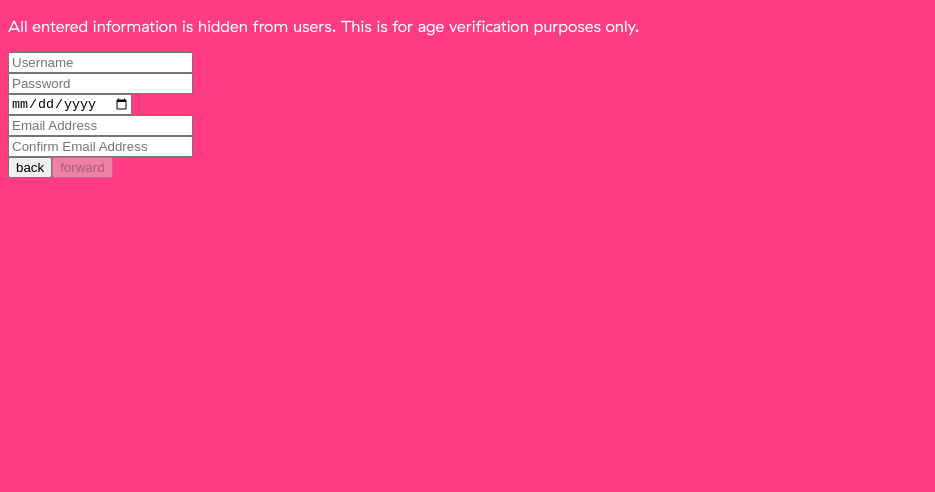
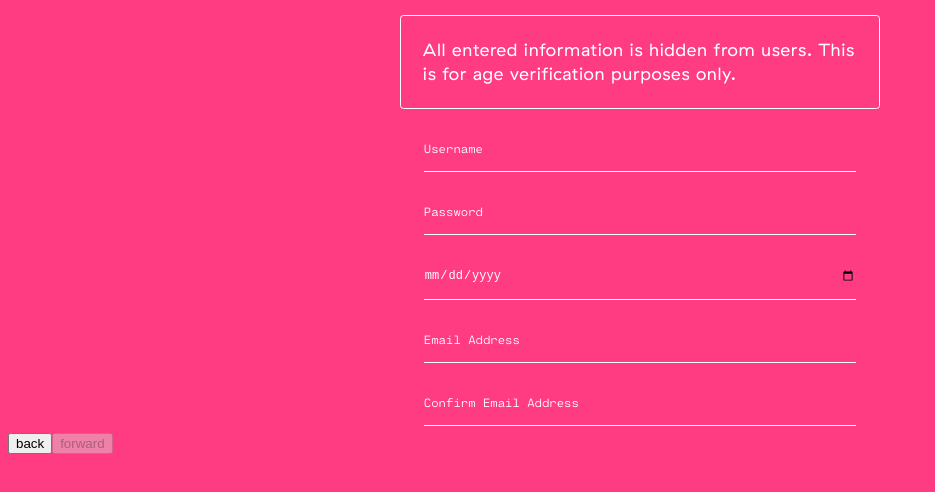
Before and after one commit to heatherpark/performer-signup, a React (Create React App) app: page / in a window 1280 px wide. Shown: the top 492 px of the page, without its empty margins (0-935 px from the left). Built offline with nearby package versions, Linux system fonts and the light colour scheme.

Commit message:
Complete general styling

```diff
--- /dev/null
+++ b/src/AgeVerification.css
@@ -0,0 +1,38 @@
+.age-verification {
+  width: 38%;
+  margin: 0 auto;
+}
+
+.message {
+  font-family: var(--primary-font);
+  border: solid 0.5px #FFF;
+  border-radius: 3.5px;
+  padding: 1.3em 1.25em;
+}
+
+.form-field input,
+.form-field input:focus {
+  border: none;
+  border-bottom: #FFF solid 1.5px;;
+  background: none;
+  outline: 0;
+  width: 90%;
+  display: block;
+  margin: 4% auto 0;
+  font-size: var(--primary-font-global-size);
+  color: var(--font-color);
+  padding: 3% 0;
+}
+
+.form-field input::placeholder {
+  font-family: var(--secondary-font);
+  color: var(--font-color);
+  font-weight: normal;
+}
+
+.error-text {
+  font-family: var(--secondary-font);
+  font-size: 0.65rem;
+  width: 83%;
+  margin: 1% auto;
+}
--- a/src/AgeVerification.js
+++ b/src/AgeVerification.js
@@ -1,3 +1,4 @@
+import './AgeVerification.css';
 import React, { Component } from 'react';
 import { reduxForm, Field, formValueSelector } from 'redux-form';
 import { connect } from'react-redux';
@@ -25,11 +26,11 @@ class AgeVerification extends Component {
 
   render() {
     return (
-      <div>
-        <p className="message primary-font">
+      <div className="age-verification">
+        <h2 className="message primary-font">
           All entered information is hidden from users.
           This is for age verification purposes only.
-        </p>
+        </h2>
         <form>
           <Field
             name="username"
--- a/src/style.css
+++ b/src/style.css
@@ -4,8 +4,20 @@
 }
 
 @font-face {
-  font-family: CatographMonoCF;
+  font-family: CartographMonoCF;
   src: url("resources/fonts/CartographMonoCF-Regular.otf");
+}
+
+:root {
+  --primary-font: GTHaptik;
+  --secondary-font: CartographMonoCF;
+  --primary-font-global-size: 0.75rem;
+  --font-color: #FFF;
+}
+
+html {
+  letter-spacing: 0.04rem;
+  line-height: 1.45rem;
 }
 
 body {
@@ -13,10 +25,7 @@ body {
   color: #FFF;
 }
 
-.primary-font {
-  font-family: GTHaptik;
+h2 {
+  font-size: 1.1rem;
+  font-weight: 500;
 }
-
-.secondary-font {
-  font-family: CartographMonoCF;
-}
```
